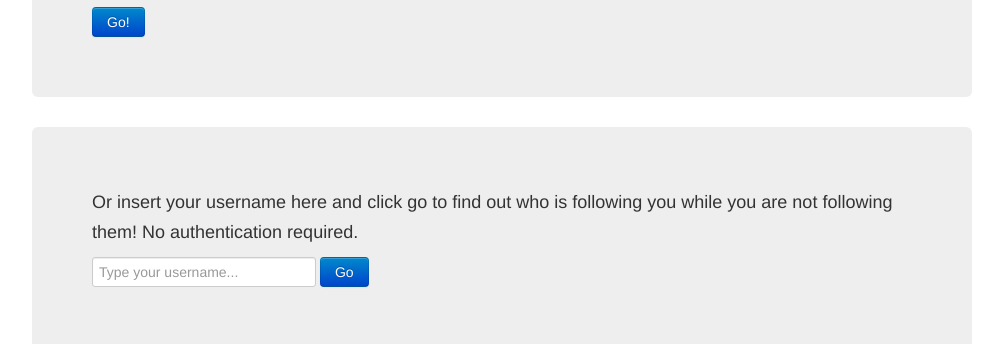
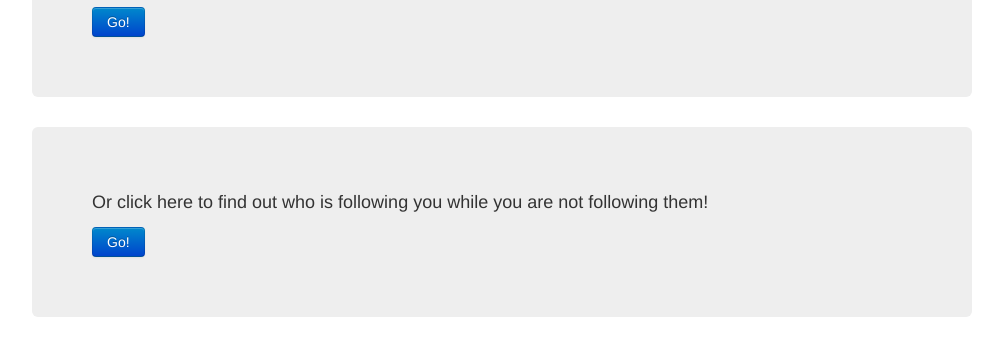
Before and after one commit to borkdude/who-follows-me, a plain HTML site: page resources/public/index.html in a window 1280 px wide. Shown: the part 193-537 px from the top of the page, without its empty margins (138-1141 px from the left). Drawn offline with Linux system fonts and the light colour scheme.

```diff
--- a/resources/public/index.html
+++ b/resources/public/index.html
@@ -13,14 +13,10 @@
         <a href="whosnotfollowingme" class="btn btn-primary">Go!</a>
       </div>
       <div class="hero-unit">
-         <p>Or insert your username here and click go
-            to find out who is following you while you are not
-            following them! No authentication required.</p>
-          <form class="form-inline" action="/whofollowsme">
-            <input class="input-large" type="text" name="user"
-            placeholder="Type your username..."/>
-            <input class="btn btn-primary" type="submit" value="Go"/>
-          </form>
+		  <p>Or click here to find out who is following you while you are not
+            following them!
+          </p>
+          <a href="whofollowsme" class="btn btn-primary">Go!</a>
        </div>
       <center>
         <footer>This site is powered by Clojure.</footer>
```
Also changed, not shown: 3 other files.
